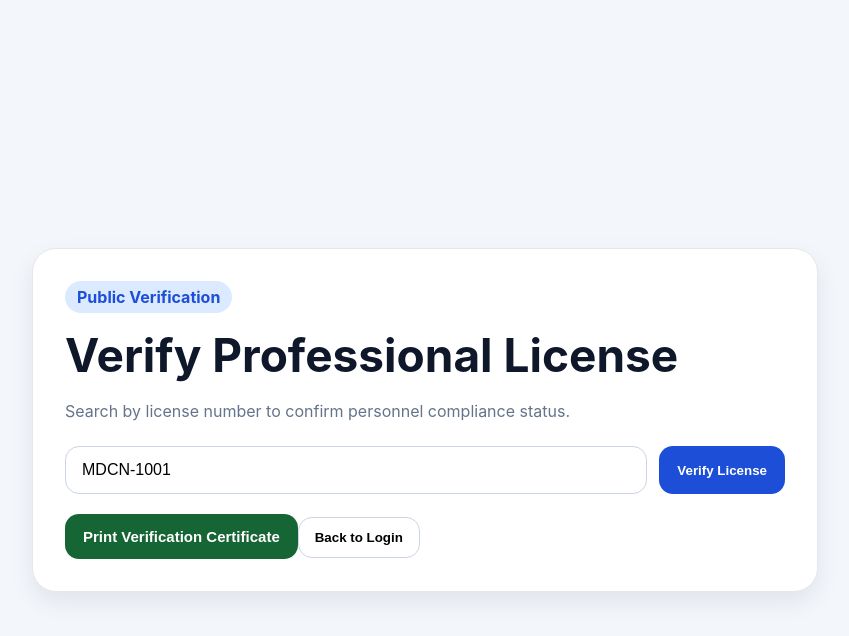
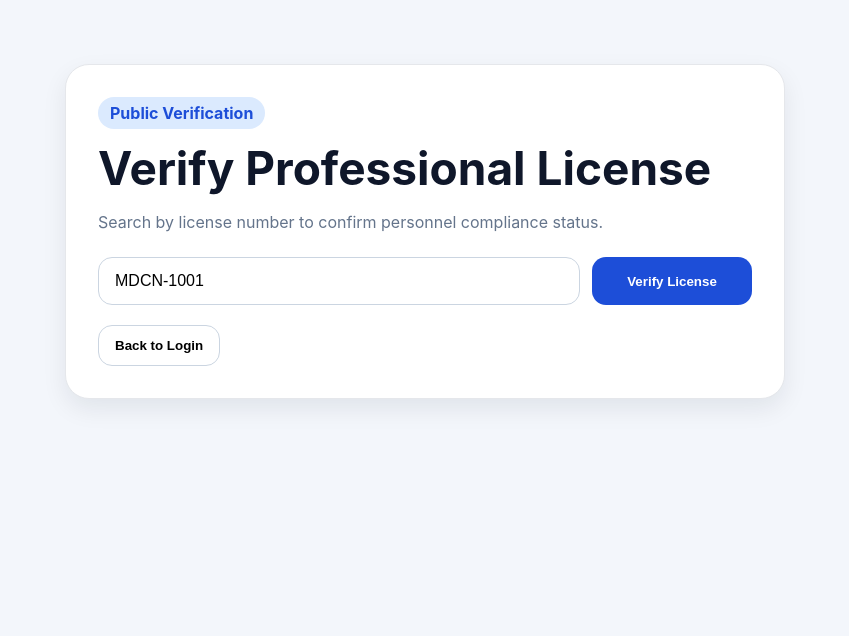
Before and after one commit to ojoamaa/edoherma-compliancewatch, a React (Vite) app in the folder edoherma-frontend/: page / in a window 1280 px wide. Both pictures are taken after a click on the button "Verify License Publicly". Shown: the top 636 px of the page, without its empty margins (215-1064 px from the left). Built offline with nearby package versions, Linux system fonts and the light colour scheme; no server answers.

Commit message:
Remove duplicate back to login button

```diff
--- a/edoherma-frontend/src/PublicVerifyPage.jsx
+++ b/edoherma-frontend/src/PublicVerifyPage.jsx
@@ -9,6 +9,8 @@ export default function PublicVerifyPage({ onBack }) {
     const [result, setResult] = useState(null);
     const [error, setError] = useState("");
     const [loading, setLoading] = useState(false);
+    const isVerified = result && result.verified === true;
+
     function handlePrint() {
         window.print();
     }
@@ -94,6 +96,7 @@ export default function PublicVerifyPage({ onBack }) {
                         </div>
                     </div>
                 )}
+                {isVerified && (
                     <button
                         className="no-print"
                         style={styles.printButton}
@@ -101,6 +104,7 @@ export default function PublicVerifyPage({ onBack }) {
                     >
                         Print Verification Certificate
                     </button>
+                )}
 
                 <button className="no-print" style={styles.backButton} onClick={onBack}>
                     Back to Login
@@ -114,9 +118,9 @@ const styles = {
     page: {
         minHeight: "100vh",
         background: "#F3F6FB",
-        padding: 20,
+        padding: "16px",
         display: "flex",
-        alignItems: "center",
+        alignItems: "flex-start",
         justifyContent: "center",
         fontFamily: "Inter, system-ui, sans-serif",
     },
@@ -126,9 +130,11 @@ const styles = {
         maxWidth: 720,
         background: "#FFFFFF",
         borderRadius: 24,
-        padding: 32,
+        padding: "clamp(20px, 5vw, 32px)",
         boxShadow: "0 10px 24px rgba(15,23,42,0.08)",
         border: "1px solid #E5E7EB",
+        marginTop: "clamp(20px, 6vh, 60px)",
+        boxSizing: "border-box",
     },
 
     badge: {
@@ -143,7 +149,8 @@ const styles = {
 
     title: {
         margin: 0,
-        fontSize: "clamp(30px, 6vw, 46px)",
+        fontSize: "clamp(32px, 8vw, 46px)",
+        lineHeight: 1.1,
         color: "#0F172A",
     },
 
@@ -162,11 +169,13 @@ const styles = {
 
     input: {
         flex: 1,
-        minWidth: 240,
+        minWidth: 0,
+        width: "100%",
         padding: "14px 16px",
         borderRadius: 14,
         border: "1px solid #CBD5E1",
         fontSize: 16,
+        boxSizing: "border-box",
     },
 
     button: {
@@ -177,6 +186,7 @@ const styles = {
         color: "#FFFFFF",
         fontWeight: 700,
         cursor: "pointer",
+        minWidth: 160,
     },
 
     error: {
@@ -190,12 +200,13 @@ const styles = {
 
     resultCard: {
         marginTop: 24,
-        padding: 22,
+        padding: "clamp(18px, 4vw, 22px)",
         borderRadius: 18,
         background: "#F8FAFC",
         border: "1px solid #E2E8F0",
         color: "#334155",
         lineHeight: 1.7,
+        overflowWrap: "break-word",
     },
 
     resultTitle: {
@@ -205,7 +216,7 @@ const styles = {
 
     qrBox: {
         marginTop: 20,
-        padding: 18,
+        padding: 16,
         borderRadius: 16,
         background: "#FFFFFF",
         border: "1px solid #E5E7EB",
@@ -213,6 +224,7 @@ const styles = {
         alignItems: "center",
         gap: 16,
         flexWrap: "wrap",
+        overflow: "hidden",
     },
 
     qrText: {
@@ -224,6 +236,7 @@ const styles = {
 
     printButton: {
         marginTop: 20,
+        marginRight: 10,
         background: "#166534",
         color: "#FFFFFF",
         border: "none",
@@ -235,7 +248,7 @@ const styles = {
     },
 
     backButton: {
-        marginTop: 22,
+        marginTop: 20,
         background: "#FFFFFF",
         border: "1px solid #CBD5E1",
         borderRadius: 14,
@@ -244,49 +257,3 @@ const styles = {
         fontWeight: 700,
     },
 };
-
-const printStyle = document.createElement("style");
-printStyle.innerHTML = `
-@media print {
-  html, body {
-    width: 210mm;
-    height: 297mm;
-    margin: 0 !important;
-    padding: 0 !important;
-    overflow: hidden !important;
-    background: white !important;
-  }
-
-  body * {
-    visibility: hidden !important;
-  }
-
-  .print-area, .print-area * {
-    visibility: visible !important;
-  }
-
-  .print-area {
-    position: fixed !important;
-    left: 12mm !important;
-    top: 12mm !important;
-    width: 186mm !important;
-    max-height: 260mm !important;
-    overflow: hidden !important;
-    background: white !important;
-    box-shadow: none !important;
-    border: none !important;
-    padding: 0 !important;
-    margin: 0 !important;
-  }
-
-  .no-print {
-    display: none !important;
-  }
-
-  @page {
-    size: A4 portrait;
-    margin: 0;
-  }
-}
-`;
-document.head.appendChild(printStyle);
```
Lines whose indentation alone changed are shown as unchanged.
